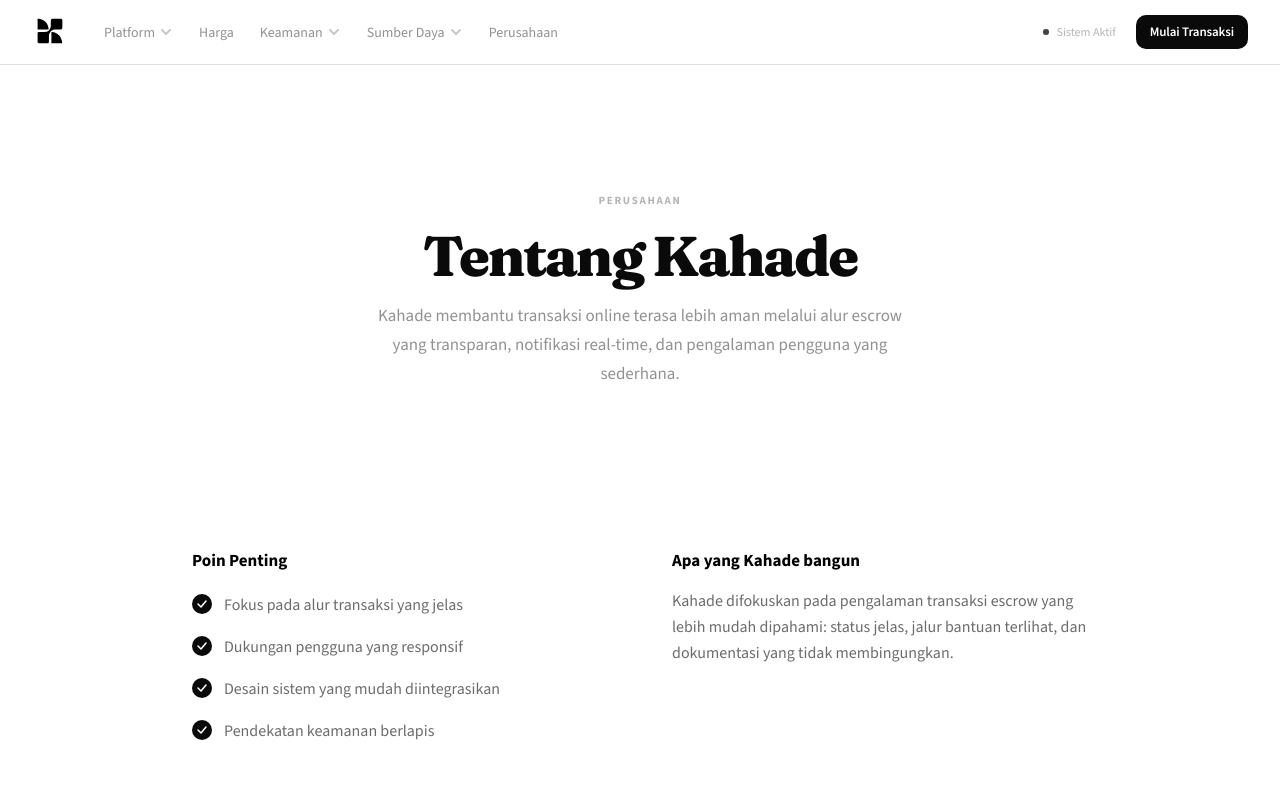
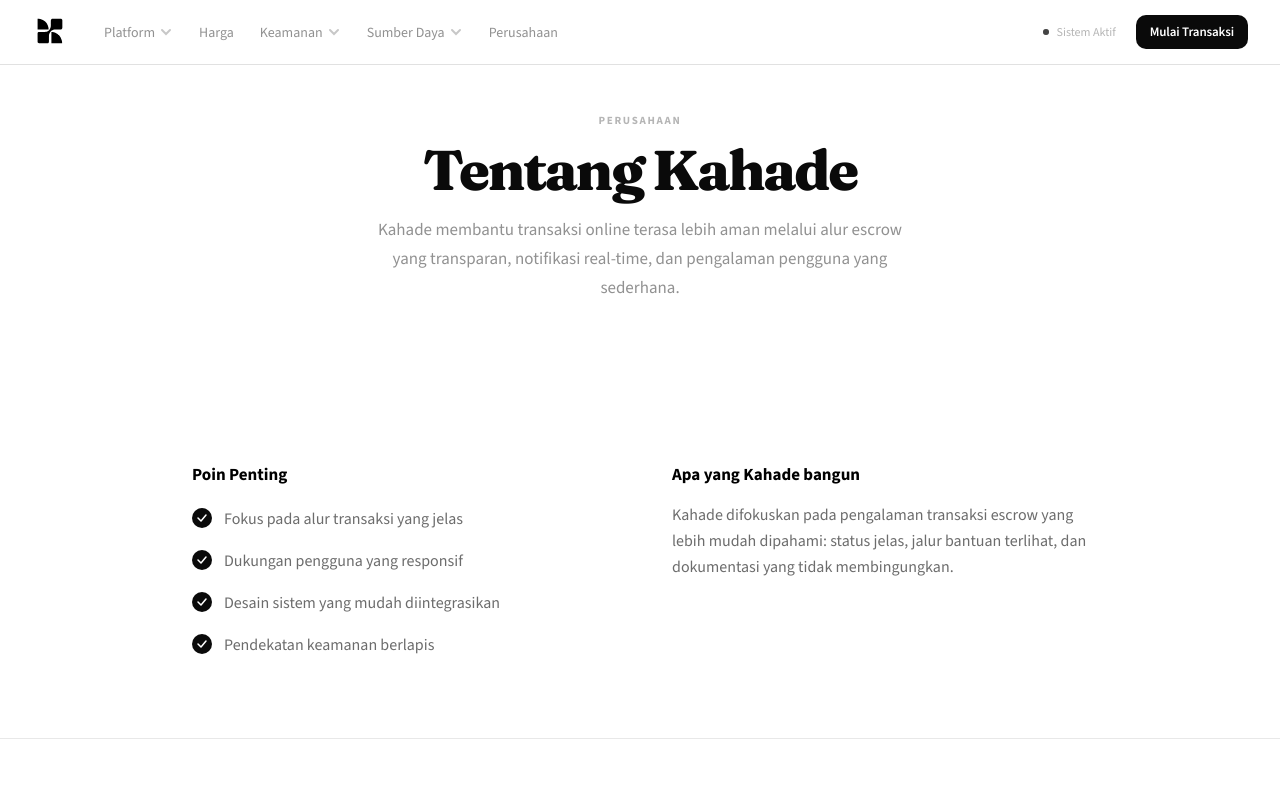
Before and after one commit to kahade-id/landing, a Next.js app: page /about in a window 1280 px wide. Shown: the top 800 px of the page. Built offline with nearby package versions, Linux system fonts and the light colour scheme.

Commit message:
Adjust inner hero spacing for consistency

```diff
--- a/src/components/common/SimplePage.tsx
+++ b/src/components/common/SimplePage.tsx
@@ -38,12 +38,12 @@ export default function SimplePage({
       <Header />
       <main id="main-content">
         {/* Hero Section */}
-        <section className="pt-24 lg:pt-32 pb-16 lg:pb-20 px-4 bg-surface">
+        <section className="pt-[44px] lg:pt-[48px] pb-16 lg:pb-20 px-4 bg-surface">
           <div className="max-w-3xl mx-auto text-center">
             {eyebrow && (
-              <p className="meta-label mb-4">{eyebrow}</p>
+              <p className="meta-label mb-[10px]">{eyebrow}</p>
             )}
-            <h1 className="inner-hero-title mb-5">
+            <h1 className="inner-hero-title mb-[20px]">
               {title}
             </h1>
             <p className="inner-hero-lead">{description}</p>
```
